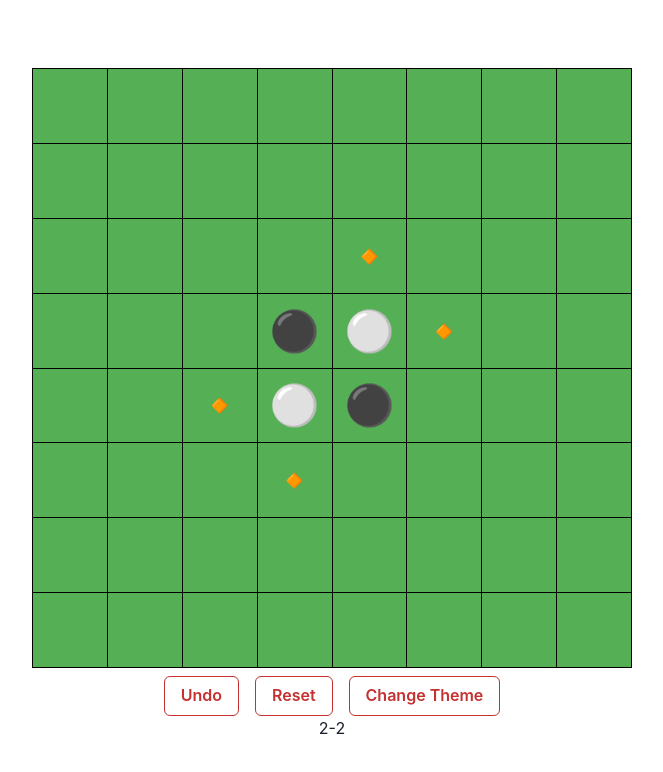
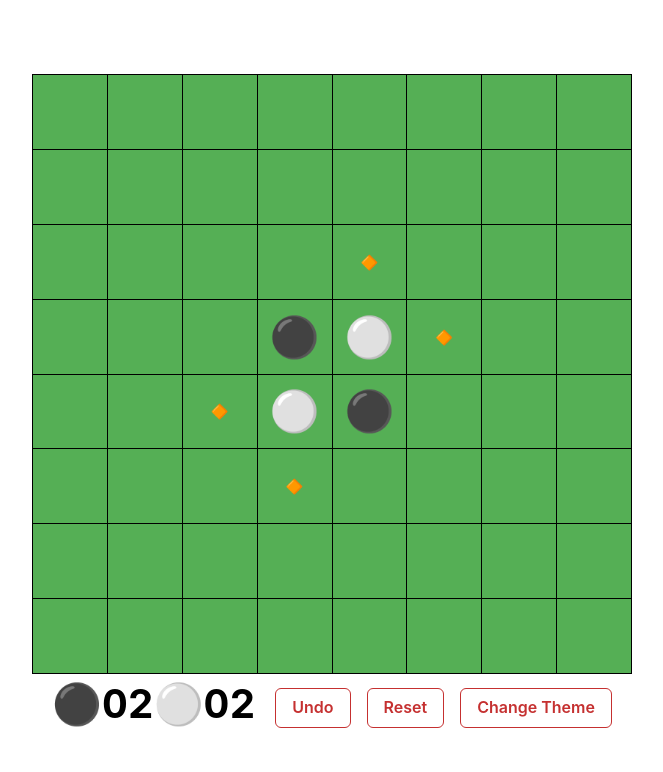
Before and after one commit to kuman514/ViteReversi, a React (Vite) app: page / in a window 1280 px wide. Shown: the top 772 px of the page, without its empty margins (308-971 px from the left). Built offline with nearby package versions, Linux system fonts and the light colour scheme.

Commit message:
feat(piece-count): add piece count

```diff
--- a/src/components/atoms/BoardButton/index.tsx
+++ b/src/components/atoms/BoardButton/index.tsx
@@ -1,6 +1,6 @@
 import React, { FC, ReactNode } from 'react';
 import styled from 'styled-components';
-import { BORDER_MAX, BORDER_MIN } from '^/constants';
+import { BORDER_MAX, BORDER_MIN, piece } from '^/constants';
 import { useGameStore } from '^/store';
 import { Who } from '^/types';
 
@@ -56,10 +56,8 @@ const BoardButton: FC<Props> = ({ row, col }) => {
 
   const iconToBeRendered: ReactNode = (() => {
     switch (currentPiece) {
-      case Who.PLAYER_1:
-        return '⚫';
-      case Who.PLAYER_2:
-        return '⚪';
+      case Who.PLAYER_1: case Who.PLAYER_2:
+        return piece[currentPiece];
       default:
         return isThisAvailable ? availableIndicator[currentTurn] : undefined;
     }
--- a/src/components/molecules/PieceCountWrapper/index.tsx
+++ b/src/components/molecules/PieceCountWrapper/index.tsx
@@ -1,15 +1,27 @@
 import React, { FC } from 'react';
+import styled from 'styled-components';
+import { piece } from '^/constants';
 import { useGameStore } from '^/store';
 import { Who } from '^/types';
 
+const Root = styled.div`
+  font-size: 5vmin;
+  font-weight: 700;
+  font-variant-numeric: tabular-nums;
+  color: var(--theme-font-color);
+`;
+
 const PieceCountWrapper: FC = () => {
   const { pieceCount } = useGameStore();
+  const p1PieceCount: string = String(pieceCount[Who.PLAYER_1]).padStart(2, '0');
+  const p2PieceCount: string = String(pieceCount[Who.PLAYER_1]).padStart(2, '0');
   return (
-    <div>
-      {pieceCount[Who.PLAYER_1]}
-      -
-      {pieceCount[Who.PLAYER_2]}
-    </div>
+    <Root>
+      {piece[Who.PLAYER_1]}
+      {p1PieceCount}
+      {piece[Who.PLAYER_2]}
+      {p2PieceCount}
+    </Root>
   );
 };
 
--- /dev/null
+++ b/src/components/organisms/BottomUIWrapper/index.tsx
@@ -0,0 +1,21 @@
+import React, { FC } from 'react';
+import styled from 'styled-components';
+import UIButtonWrapper from '^/components/molecules/UIButtonWrapper';
+import PieceCountWrapper from '^/components/molecules/PieceCountWrapper';
+
+const Root = styled.div`
+  display: flex;
+  flex-direction: row;
+  justify-content: center;
+  align-items: center;
+  column-gap: 20px;
+`;
+
+const BottomUIWrapper: FC = () => (
+  <Root>
+    <PieceCountWrapper />
+    <UIButtonWrapper />
+  </Root>
+);
+
+export default BottomUIWrapper;
--- a/src/components/pages/Game/index.tsx
+++ b/src/components/pages/Game/index.tsx
@@ -1,10 +1,9 @@
 import React, { FC } from 'react';
 import styled from 'styled-components';
 import Title from '^/components/atoms/Title';
-import PieceCountWrapper from '^/components/molecules/PieceCountWrapper';
-import UIButtonWrapper from '^/components/molecules/UIButtonWrapper';
 import WinnerModal from '^/components/molecules/WinnerModal';
 import Board from '^/components/organisms/Board';
+import BottomUIWrapper from '^/components/organisms/BottomUIWrapper';
 
 const Root = styled.div`
   width: 100vmin;
@@ -20,8 +19,7 @@ const Game: FC<{}> = () => (
   <Root>
     <Title />
     <Board />
-    <UIButtonWrapper />
-    <PieceCountWrapper />
+    <BottomUIWrapper />
     <WinnerModal />
   </Root>
 );
--- a/src/constants/index.ts
+++ b/src/constants/index.ts
@@ -1,3 +1,12 @@
+import { ReactNode } from 'react';
+import { Who } from '^/types';
+
 export const LENGTH = 8;
 export const BORDER_MIN = 0;
 export const BORDER_MAX = LENGTH - 1;
+
+export const piece: Record<Who, ReactNode> = {
+  [Who.PLAYER_1]: '⚫',
+  [Who.PLAYER_2]: '⚪',
+  [Who.EMPTY]: undefined,
+};
```
